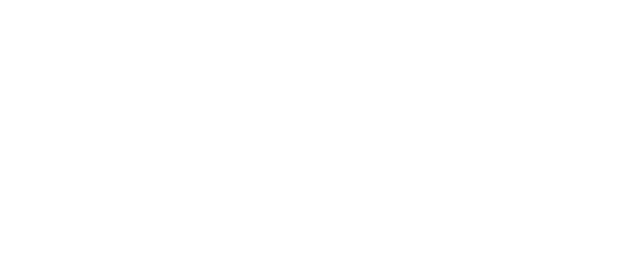
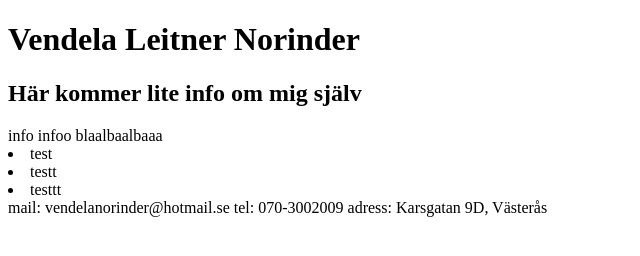
Before and after one commit to veleii/-vning-3, a plain HTML site: page index.html in a window 1280 px wide. Shown: the whole page, without its empty margins (0-640 px from the left). Drawn offline with Linux system fonts and the light colour scheme.

Commit message:
uppdaterad

```diff
--- a/index.html
+++ b/index.html
@@ -3,9 +3,21 @@
 <head>
     <meta charset="UTF-8">
     <meta name="viewport" content="width=device-width, initial-scale=1.0">
-    <title>Övning 3</title>
+    <title>Vendela Leitner Norinder</title>
 </head>
 <body>
-
+    <header>
+    <h1>Vendela Leitner Norinder</h1>
+    <h2>Här kommer lite info om mig själv</h2>
+    </header>
+    <main>
+        <article>info infoo blaalbaalbaaa
+            <li>test</li>
+            <li>testt</li>
+            <li>testtt</li>
+        </article>
+    </main>
+    <footer>mail: vendelanorinder@hotmail.se  tel: 070-3002009  adress: Karsgatan 9D, Västerås
+    </footer>
 </body>
 </html>
```
